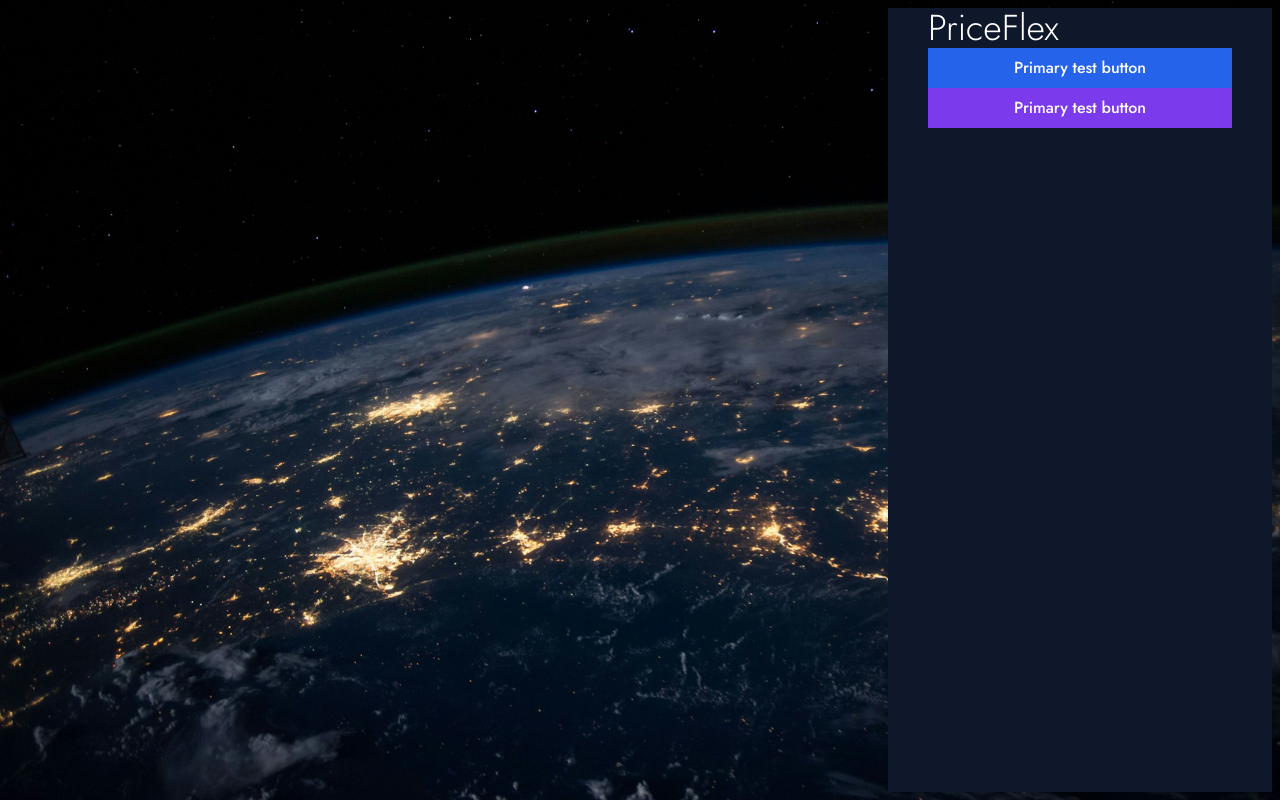
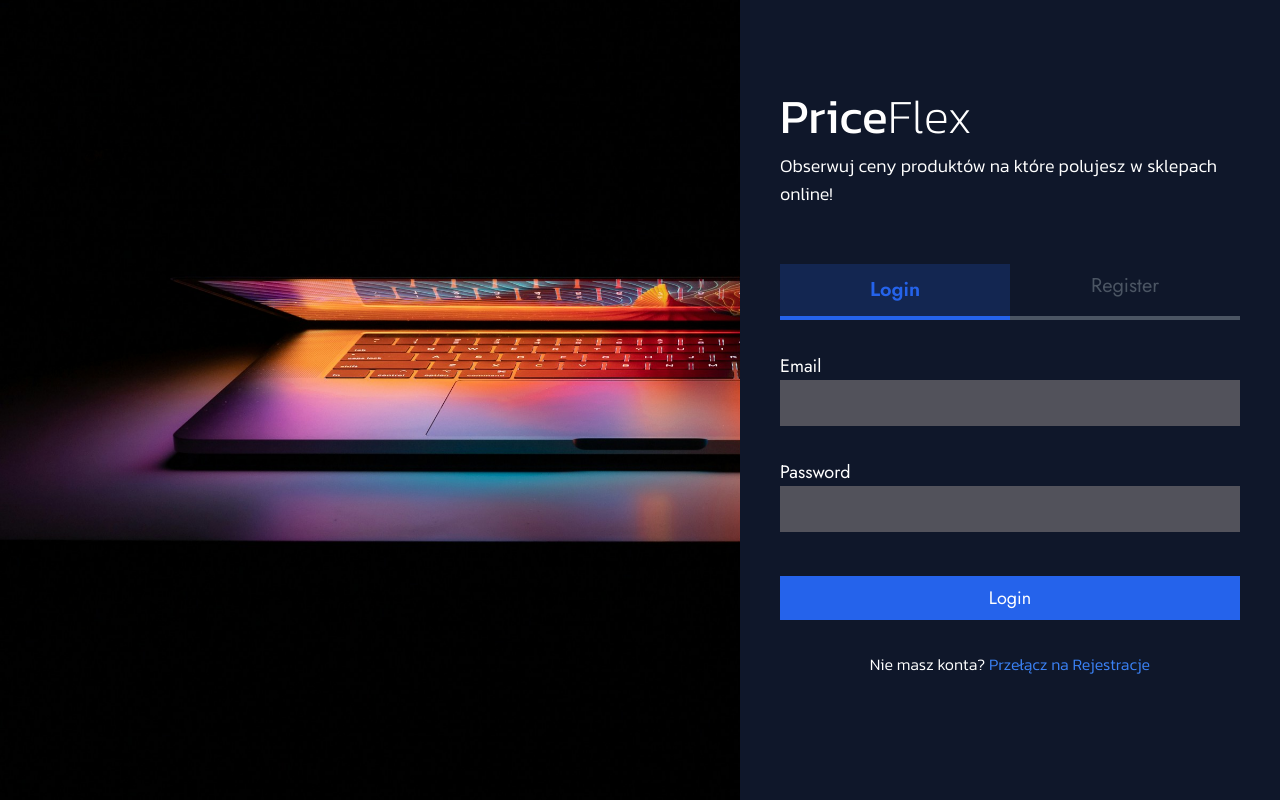
Before and after one commit to Piotrko64/KnowBase-Frontend, an Angular app: page /auth in a window 1280 px wide. Built offline with nearby package versions, Linux system fonts and the light colour scheme.

Commit message:
STYLE: Create style for auth page

```diff
--- a/src/app/core/pages/auth/auth.component.html
+++ b/src/app/core/pages/auth/auth.component.html
@@ -1,5 +1,5 @@
 <div
-  class="flex justify-end p-2 bg-[url('/images/auth-wallpaper.jpg')] h-dvh bg-cover bg-fixed bg-center"
+  class="flex justify-end bg-[url('/images/auth-wallpaper.jpg')] h-dvh bg-cover bg-fixed bg-center"
 >
   <auth-login-panel />
 </div>
--- a/src/app/core/pages/auth/components/login-panel/login-panel.component.html
+++ b/src/app/core/pages/auth/components/login-panel/login-panel.component.html
@@ -1,7 +1,32 @@
-<div class="h-full bg-slate-900 w-96 flex flex-col px-10">
-  <h2 class="text-white">PriceFlex</h2>
+<div class="h-full bg-slate-900 flex flex-col justify-center p-10 w-[540px]">
+  <h2 class="text-white mb-3">
+    Price<span class="font-extralight">Flex</span>
+  </h2>
+  <p class="text-white mb-6 text-lg">
+    Obserwuj ceny produktów na które polujesz w sklepach online!
+  </p>
+  <div>
+    <div class="flex text-white text-xl my-8">
+      <div
+        class="text-center p-2 py-3 w-full border-b-blue-600 border-b-4 text-blue-600 font-semibold bg-blue-600 bg-opacity-20 cursor-pointer"
+      >
+        Login
+      </div>
+      <div
+        class="text-center p-2 w-full border-b-gray-600 border-b-4 text-gray-600 cursor-pointer"
+      >
+        Register
+      </div>
+    </div>
+    <form class="flex gap-8 flex-col mb-8">
+      <shared-basic-input label="Email" />
+      <shared-basic-input label="Password" type="password" />
 
-  <button class="btn-primary">Primary test button</button>
-
-  <button class="btn-secondary">Primary test button</button>
+      <button class="btn-primary mt-3">Login</button>
+      <p class="text-center">
+        Nie masz konta?
+        <span class="text-blue-500"> Przełącz na Rejestracje </span>
+      </p>
+    </form>
+  </div>
 </div>
--- a/src/app/core/pages/auth/components/login-panel/login-panel.component.ts
+++ b/src/app/core/pages/auth/components/login-panel/login-panel.component.ts
@@ -1,9 +1,10 @@
 import { Component } from '@angular/core';
+import { BasicInputComponent } from '../../../../../shared/components/basic-input/basic-input.component';
 
 @Component({
   selector: 'auth-login-panel',
   standalone: true,
-  imports: [],
+  imports: [BasicInputComponent],
   templateUrl: './login-panel.component.html',
 })
 export class LoginPanelComponent {}
--- /dev/null
+++ b/src/app/shared/components/basic-input/basic-input.component.html
@@ -0,0 +1,10 @@
+<div class="flex flex-col">
+  <label class="text-white text-lg" [for]="randomId">{{ label() }}</label>
+  <input
+    [type]="type()"
+    [placeholder]="placeholder()"
+    [(ngModel)]="value"
+    class="py-2 px-3 bg-zinc-600 text-white outline-none border-b-2 border-b-zinc-600 focus:border-b-white transition text-lg"
+    [id]="randomId"
+  />
+</div>
--- /dev/null
+++ b/src/app/shared/components/basic-input/basic-input.component.ts
@@ -0,0 +1,52 @@
+import { Component, forwardRef, input } from '@angular/core';
+import {
+  ControlValueAccessor,
+  FormsModule,
+  NG_VALUE_ACCESSOR,
+  ReactiveFormsModule,
+} from '@angular/forms';
+
+@Component({
+  selector: 'shared-basic-input',
+  standalone: true,
+  imports: [FormsModule],
+  templateUrl: './basic-input.component.html',
+  styleUrl: './basic-input.component.scss',
+  providers: [
+    {
+      provide: NG_VALUE_ACCESSOR,
+      useExisting: forwardRef(() => BasicInputComponent),
+      multi: true,
+    },
+  ],
+})
+export class BasicInputComponent implements ControlValueAccessor {
+  public label = input.required();
+  public placeholder = input('');
+  public type = input('text');
+
+  protected randomId = 'id-' + Math.random().toFixed(4);
+
+  value: string;
+  onChange: any = () => {};
+  onTouch: any = () => {};
+
+  set valueInput(val: string) {
+    if (val !== undefined && this.value !== val) {
+      this.value = val;
+      this.onChange(val);
+      this.onTouch(val);
+    }
+  }
+
+  writeValue(x: any) {
+    this.valueInput = x;
+  }
+
+  registerOnChange(fn: any) {
+    this.onChange = fn;
+  }
+  registerOnTouched(fn: any) {
+    this.onTouch = fn;
+  }
+}
--- a/src/index.html
+++ b/src/index.html
@@ -7,10 +7,7 @@
     <meta name="viewport" content="width=device-width, initial-scale=1" />
     <link rel="icon" type="image/x-icon" href="favicon.ico" />
 
-    <link
-      href="https://fonts.googleapis.com/css2?family=Jost:ital,wght@0,100..900;1,100..900&display=swap"
-      rel="stylesheet"
-    />
+<link href="https://fonts.googleapis.com/css2?family=Jost:ital,wght@0,100..900;1,100..900&family=Kanit:ital,wght@0,100;0,200;0,300;0,400;0,500;0,600;0,700;0,800;0,900;1,100;1,200;1,300;1,400;1,500;1,600;1,700;1,800;1,900&display=swap" rel="stylesheet">
   </head>
   <body>
     <app-root></app-root>
--- a/src/styles.scss
+++ b/src/styles.scss
@@ -4,15 +4,27 @@
 
 @layer base {
   h2 {
-    @apply text-4xl font-light;
+    @apply text-5xl font-normal;
   }
 
   .btn-primary {
-    @apply text-base bg-blue-600 text-white px-4 py-2  hover:bg-blue-700 font-medium transition-colors;
+    @apply text-lg bg-blue-600 text-white px-4 py-2  hover:bg-blue-700 font-normal transition-colors;
   }
 
   .btn-secondary {
-    @apply text-base bg-violet-600 text-white px-4 py-2  hover:bg-violet-700 font-medium transition-colors;
+    @apply text-lg bg-violet-600 text-white px-4 py-2  hover:bg-violet-700 font-normal transition-colors;
+  }
+  h1,
+  h2,
+  h3,
+  h4,
+  p {
+    font-family: "Kanit", sans-serif;
+    @apply text-white;
+  }
+
+  p {
+    @apply text-base font-light;
   }
 }
 
```
Also changed, not shown: tsconfig.json (+8 -4 lines), public/images/auth-wallpaper.jpg, src/app/shared/components/basic-input/basic-input.component.scss (added), 1 other file (tests, documents, lock files or other folders).
